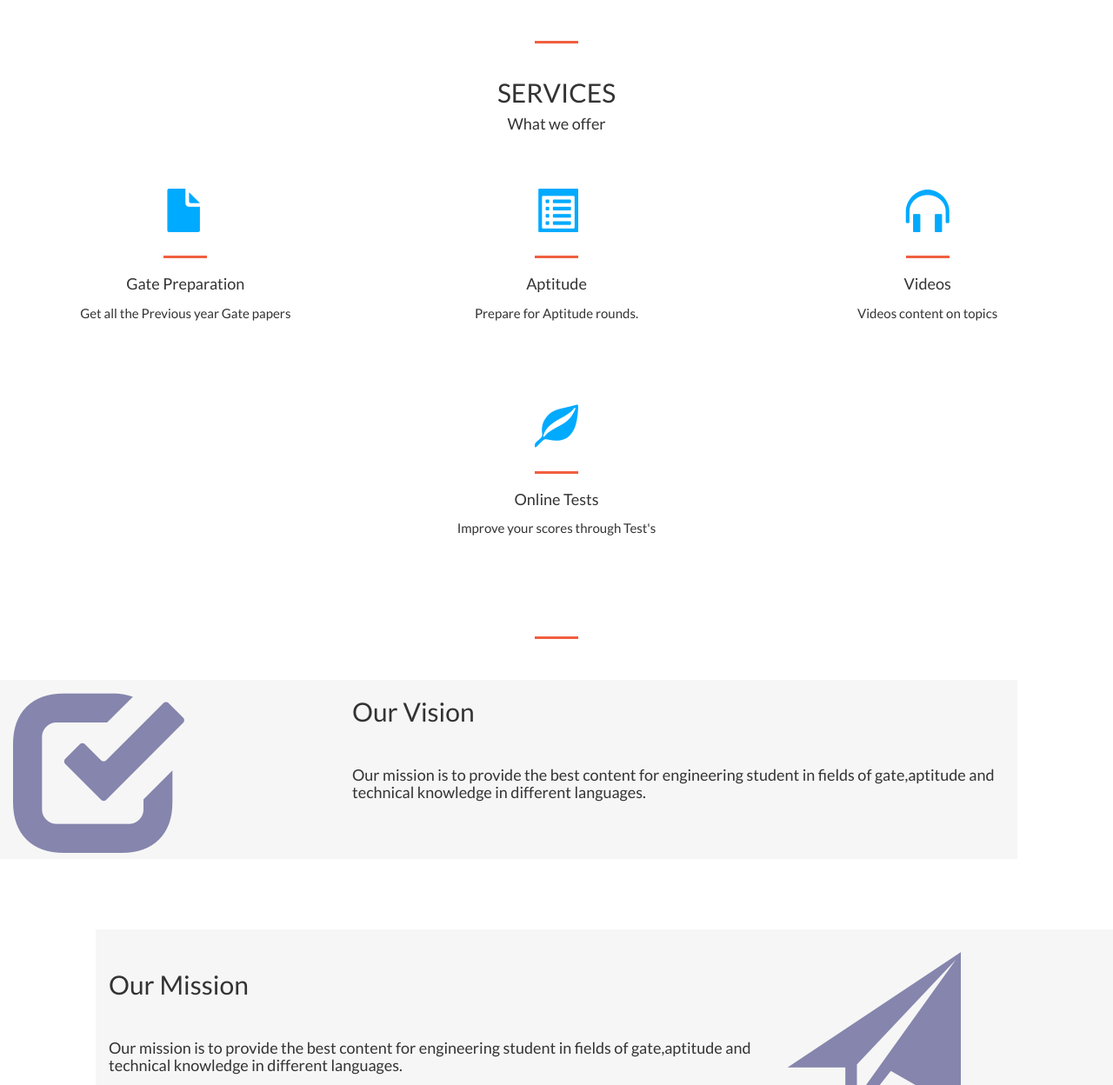
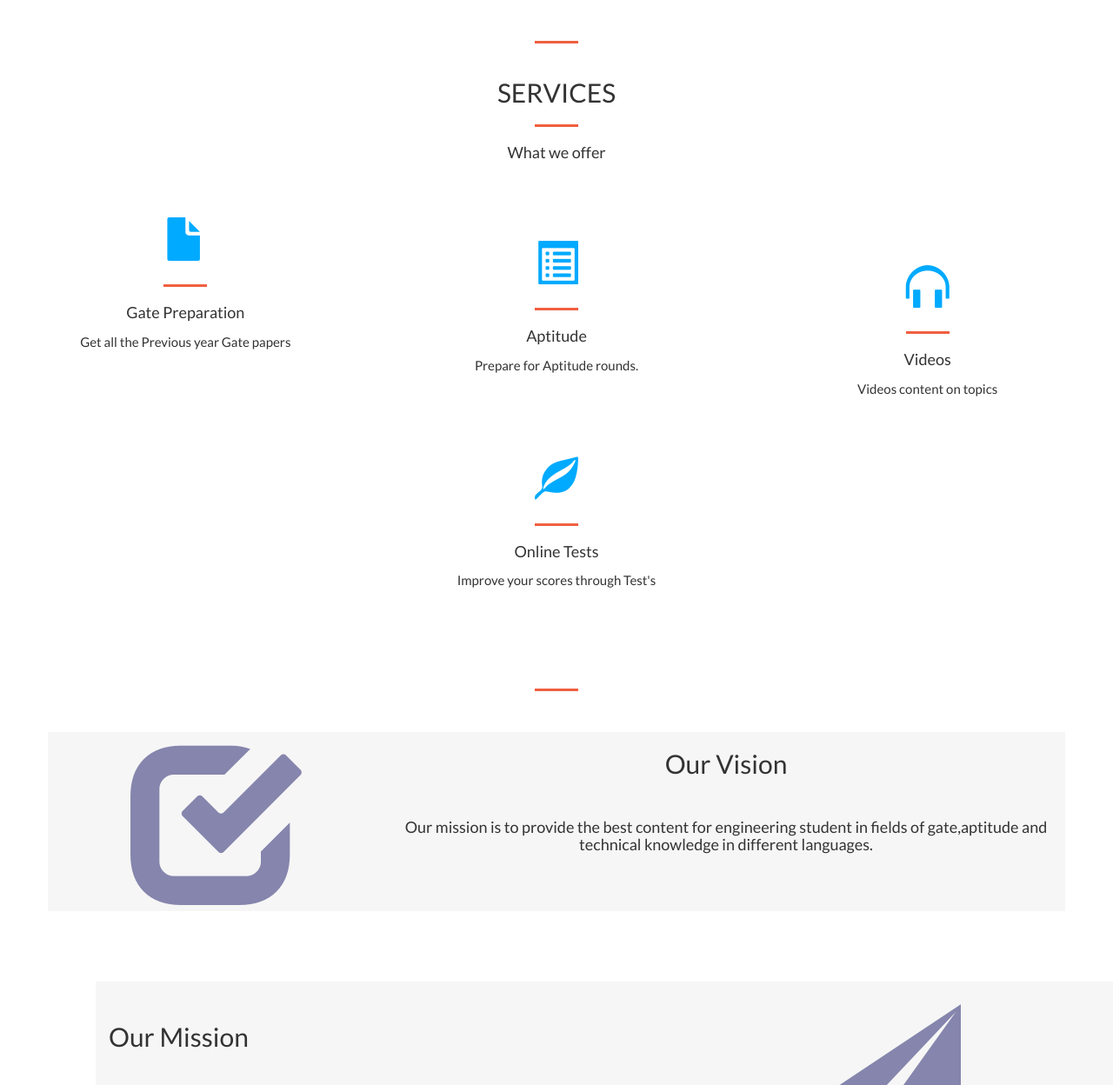
Before and after one commit to gorajesh/gorajesh.github.io, a plain HTML site: page index.html in a window 1280 px wide. Shown: the part 683-1931 px from the top of the page at 87% size. Drawn offline with nearby package versions, Linux system fonts and the light colour scheme.

Commit message:
Update index.html
bh

```diff
--- a/index.html
+++ b/index.html
@@ -303,7 +303,7 @@
 <hr id="services">
   <!--code for services-->
   <div  class="container-fluid text-center slideanim">
-  		<h2>SERVICES</h2>
+  		<h2>SERVICES</h2><hr>
   			<h4>What we offer</h4>
 		  <br>
 		  <br>
@@ -312,12 +312,12 @@
 			      <span class="glyphicon glyphicon-file logo-small"></span><hr>
 			      <h4>Gate Preparation</h4>
 			      <p>Get all the Previous year Gate papers</p>
-			    </div>
+			    </div><br>
 			    <div class="col-sm-4">
 			      <span class="glyphicon glyphicon-list-alt logo-small"></span><hr>
 			      <h4>Aptitude</h4>
 			      <p>Prepare for Aptitude rounds.</p>
-			    </div>
+			    </div><br>
 			    <div class="col-sm-4">
 			      <span class="glyphicon glyphicon-headphones logo-small"></span><hr>
 			      <h4>Videos</h4>
@@ -326,7 +326,7 @@
   		</div>
 		<br>
      	<br>
-     	<br>
+
 	<center><div class="container" >
     	  <span class="glyphicon glyphicon-leaf logo-small"></span><hr>
      	 <h4>Online Tests</h4>
@@ -340,7 +340,7 @@
 
 <hr>
 <br>
-			<div class="container bg-grey slideanim" style="margin-right:190px" >
+			<div class="container text-center bg-grey slideanim">
 						  <div class="row" >
 							    <div class="col-sm-4">
 							      <span class="glyphicon glyphicon-check logo" style="color: #8585ad"></span>
```
